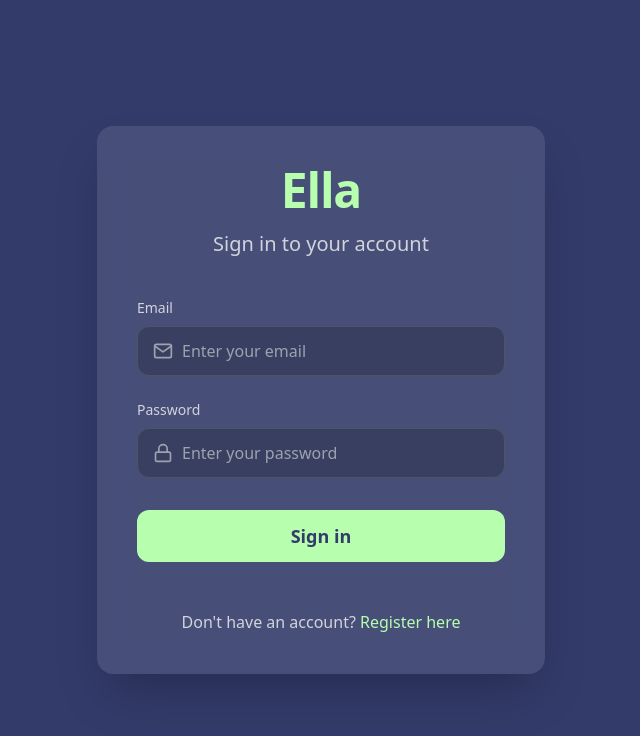
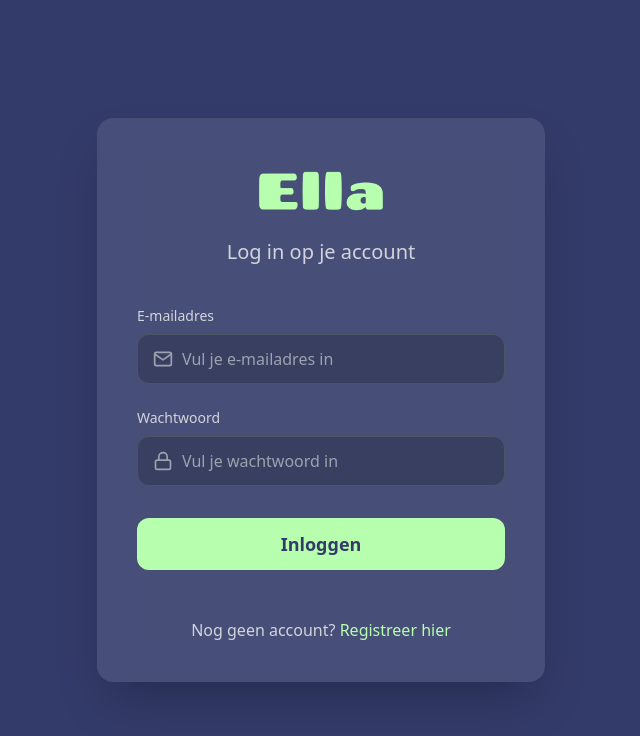
Before and after one commit to joostbr/ellabackend, a Next.js app in the folder frontend/: page /login in a window 1280 px wide. Shown: the top 736 px of the page, without its empty margins (319-959 px from the left). Built offline with nearby package versions, Linux system fonts and the light colour scheme.

Commit message:
safety point before auth changes

```diff
--- a/frontend/package.json
+++ b/frontend/package.json
@@ -16,7 +16,8 @@
     "next-auth": "^4.24.11",
     "react": "^19.0.0",
     "react-dom": "^19.0.0",
-    "react-icons": "^5.4.0"
+    "react-icons": "^5.4.0",
+    "react-spinners": "^0.15.0"
   },
   "devDependencies": {
     "@types/node": "^20",
--- a/frontend/src/app/(auth)/login/page.tsx
+++ b/frontend/src/app/(auth)/login/page.tsx
@@ -5,6 +5,7 @@ import { FormEvent, useState } from 'react'
 import { useRouter, useSearchParams } from 'next/navigation'
 import Link from 'next/link'
 import { FiMail, FiLock, FiAlertCircle } from 'react-icons/fi'
+import { ClipLoader } from 'react-spinners'
 
 export default function LoginPage() {
   const router = useRouter()
@@ -12,12 +13,15 @@ export default function LoginPage() {
   const [email, setEmail] = useState('')
   const [password, setPassword] = useState('')
   const [error, setError] = useState('')
+  const [isLoading, setIsLoading] = useState(false)
 
   // Check if user just registered
   const justRegistered = searchParams.get('registered') === 'true'
 
   async function handleSubmit(e: FormEvent<HTMLFormElement>) {
     e.preventDefault()
+    setIsLoading(true)
+    setError('')
 
     try {
       const result = await signIn('credentials', {
@@ -33,7 +37,9 @@ export default function LoginPage() {
         router.refresh()
       }
     } catch (error) {
-      setError('Something went wrong')
+      setError('Er ging iets mis')
+    } finally {
+      setIsLoading(false)
     }
   }
 
@@ -41,11 +47,15 @@ export default function LoginPage() {
     <div className="min-h-screen flex items-center justify-center px-4" style={{ background: '#333b6a' }}>
       <div className="bg-white/10 backdrop-blur-lg p-10 rounded-2xl w-full max-w-md space-y-10 shadow-2xl">
         <div className="text-center space-y-4">
-          <h1 className="text-5xl font-bold tracking-tight" style={{ color: '#b7feae' }}>
-            Ella
-          </h1>
+          <div className="flex justify-center">
+            <img
+              src="/ella.png"
+              alt="Ella Logo"
+              className="h-16 w-auto"
+            />
+          </div>
           <p className="text-xl text-gray-300 font-light">
-            Sign in to your account
+            Log in op je account
           </p>
         </div>
 
@@ -53,21 +63,23 @@ export default function LoginPage() {
           {justRegistered && (
             <div className="bg-green-900/50 text-green-300 p-4 rounded-xl flex items-center">
               <FiAlertCircle className="h-5 w-5 mr-3 flex-shrink-0" />
-              <p className="text-sm font-medium">Registration successful! Please log in.</p>
+              <p className="text-sm font-medium">Registratie succesvol! Je kunt nu inloggen.</p>
             </div>
           )}
 
           {error && (
             <div className="bg-red-900/50 text-red-300 p-4 rounded-xl flex items-center">
               <FiAlertCircle className="h-5 w-5 mr-3 flex-shrink-0" />
-              <p className="text-sm font-medium">{error}</p>
+              <p className="text-sm font-medium">
+                {error === 'Invalid credentials' ? 'Ongeldige inloggegevens' : error}
+              </p>
             </div>
           )}
 
           <div className="space-y-6">
             <div className="space-y-2">
               <label htmlFor="email" className="block text-sm font-medium text-gray-300">
-                Email
+                E-mailadres
               </label>
               <div className="relative">
                 <div className="absolute inset-y-0 left-0 pl-4 flex items-center pointer-events-none">
@@ -80,14 +92,14 @@ export default function LoginPage() {
                   onChange={(e) => setEmail(e.target.value)}
                   required
                   className="block w-full pl-11 pr-4 py-3 rounded-xl bg-black/20 border border-gray-600 text-gray-100 placeholder-gray-400 focus:outline-none focus:border-[#b7feae] focus:ring-1 focus:ring-[#b7feae] transition-all"
-                  placeholder="Enter your email"
+                  placeholder="Vul je e-mailadres in"
                 />
               </div>
             </div>
 
             <div className="space-y-2">
               <label htmlFor="password" className="block text-sm font-medium text-gray-300">
-                Password
+                Wachtwoord
               </label>
               <div className="relative">
                 <div className="absolute inset-y-0 left-0 pl-4 flex items-center pointer-events-none">
@@ -100,7 +112,7 @@ export default function LoginPage() {
                   onChange={(e) => setPassword(e.target.value)}
                   required
                   className="block w-full pl-11 pr-4 py-3 rounded-xl bg-black/20 border border-gray-600 text-gray-100 placeholder-gray-400 focus:outline-none focus:border-[#b7feae] focus:ring-1 focus:ring-[#b7feae] transition-all"
-                  placeholder="Enter your password"
+                  placeholder="Vul je wachtwoord in"
                 />
               </div>
             </div>
@@ -108,23 +120,31 @@ export default function LoginPage() {
 
           <button
             type="submit"
-            className="w-full py-3 px-4 rounded-xl font-semibold text-lg transition-all hover:opacity-90 hover:shadow-lg"
+            className="w-full py-3 px-4 rounded-xl font-semibold text-lg transition-all hover:opacity-90 hover:shadow-lg flex items-center justify-center"
             style={{
               backgroundColor: '#b7feae',
               color: '#333b6a',
             }}
+            disabled={isLoading}
           >
-            Sign in
+            {isLoading ? (
+              <div className="flex items-center gap-2">
+                <ClipLoader size={20} color="#333b6a" />
+                <span>Inloggen...</span>
+              </div>
+            ) : (
+              'Inloggen'
+            )}
           </button>
 
           <p className="text-center text-gray-300 pt-4">
-            Don't have an account?{' '}
+            Nog geen account?{' '}
             <Link
               href="/register"
               className="font-medium hover:underline transition-colors"
               style={{ color: '#b7feae' }}
             >
-              Register here
+              Registreer hier
             </Link>
           </p>
         </form>
--- a/frontend/src/app/layout.tsx
+++ b/frontend/src/app/layout.tsx
@@ -14,8 +14,8 @@ const geistMono = Geist_Mono({
 });
 
 export const metadata: Metadata = {
-  title: "Create Next App",
-  description: "Generated by create next app",
+  title: "Ella",
+  description: "Your energy assistant",
 };
 
 export default function RootLayout({
```
Also changed, not shown: frontend/public/Ella.png (added), 1 other file (tests, documents, lock files or other folders).
